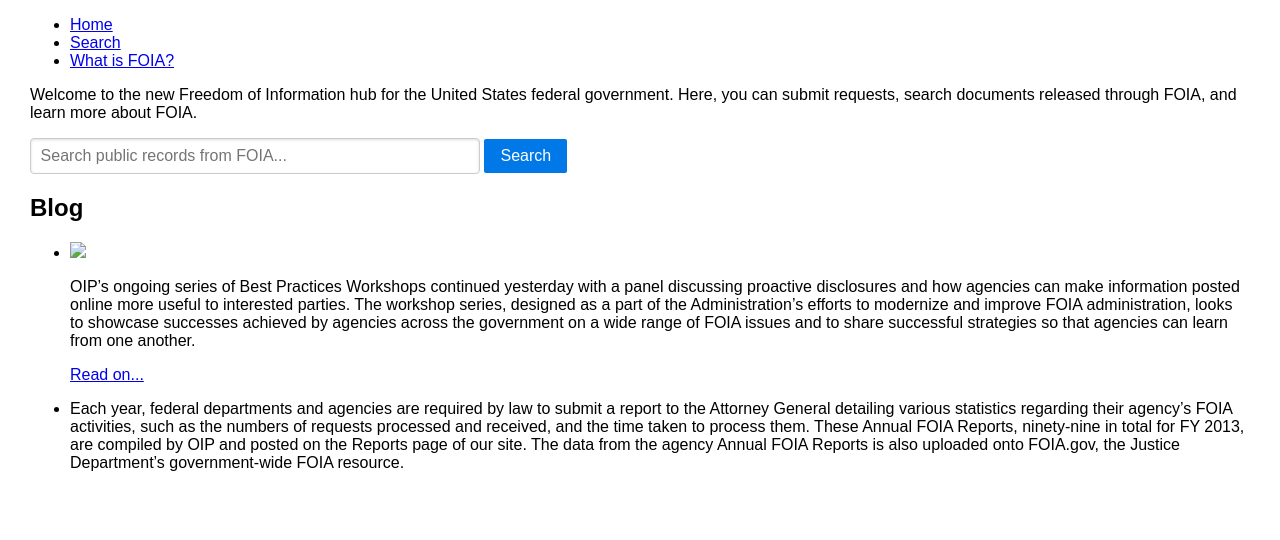
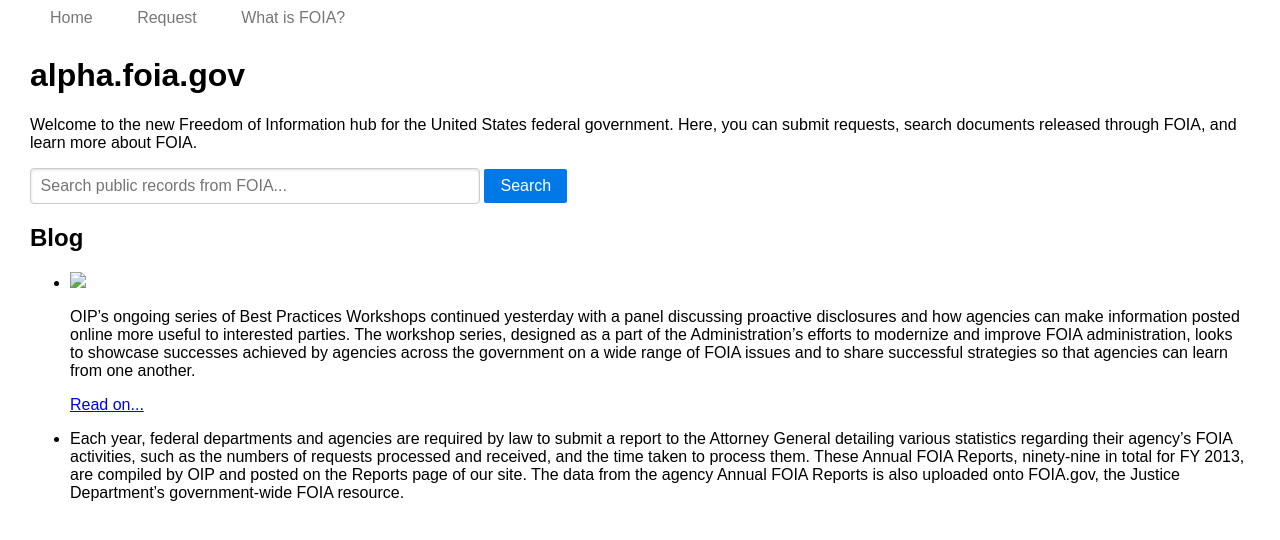
Before and after one commit to 18F/2015-foia-design, a Jekyll site: the page built from index.html, in a window 1280 px wide. Shown: the top 540 px of the page. Built offline with Jekyll 4.4.1, drawn with Linux system fonts in a browser that asks for light colours.

Commit message:
More nav edits

```diff
--- a/_layouts/default.html
+++ b/_layouts/default.html
@@ -1,7 +1,7 @@
 <!doctype html>
 <html>
 <head>
-  <title>Freedom of Information Act</title>
+  <title>FOIA.gov > Freedom of Information Act</title>
 
   <meta charset='utf-8'>
   <meta name="viewport" content="width=device-width, initial-scale=1">
@@ -10,11 +10,18 @@
   <link rel="stylesheet" href="/public/css/main.css?{{ site.time | date: "%Y%m%j%H%M%S" }}" />
 </head>
 <body>
-<ul>
-	<li><a href="/">Home</a></li>
-	<li><a href="/search">Search</a></li>
-	<li><a href="/learn/">What is FOIA?</a></li>
-</ul>
+
+<nav class="pure-menu pure-menu-open pure-menu-horizontal">
+  <ul>
+    <li><a href="/">Home</a></li>
+    <li><a href="/request">Request</a></li>
+    <li><a href="/learn">What is FOIA?</a></li>
+  </ul>
+</nav>
+
+<header>
+  <h1>alpha.<strong>foia</strong>.gov</h1>
+</header>
 
 {{ content }}
 
```
